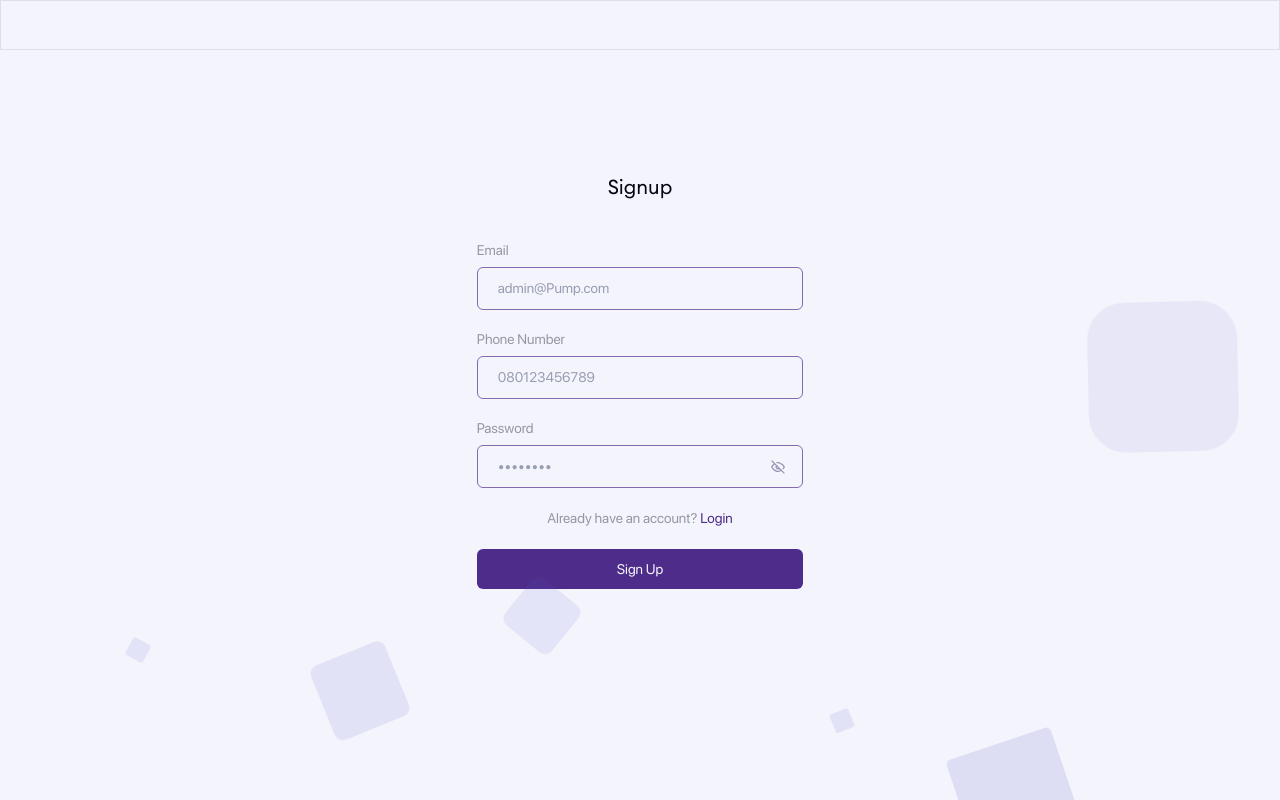
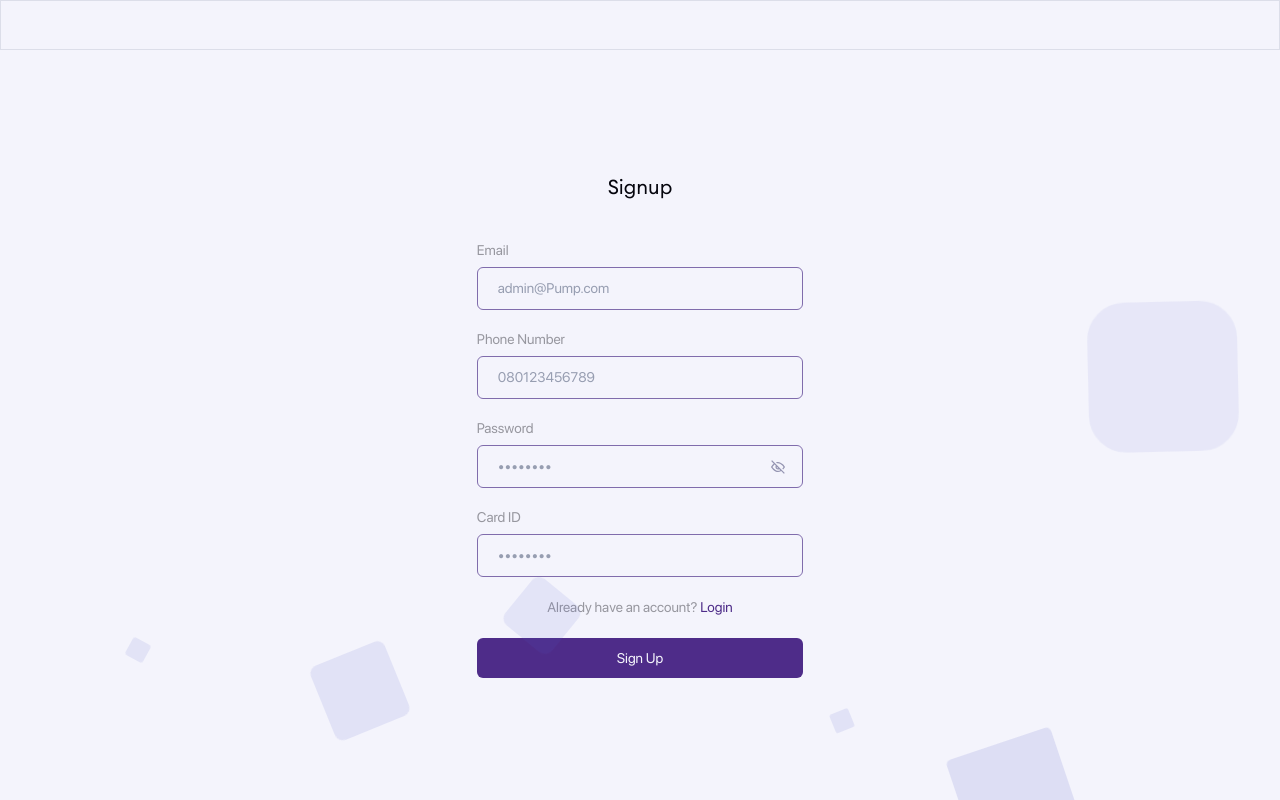
Before and after one commit to kaydist/new-user-pump, a React (Create React App) app: page /sign-up in a window 1280 px wide. Built offline with nearby package versions, Linux system fonts and the light colour scheme.

Commit message:
added card id into signup

```diff
--- a/src/pages/auth/sign-up.jsx
+++ b/src/pages/auth/sign-up.jsx
@@ -29,7 +29,7 @@ export default function SignUp() {
   // }
 
   const formik = useFormik({
-    initialValues: { email: "", password: "", phone_number: "", card_id: '' },
+    initialValues: { email: "", password: "", phone_number: "", card_id: "" },
 
     validate: (values) => {
       const errors = {};
@@ -156,7 +156,26 @@ export default function SignUp() {
           </p>
         </div>
 
+        <div className="form-row">
+          <label className="block leading-[18px]">Card ID</label>
 
+          <div className="between input-container w-full">
+            <input
+              name="card_id"
+              onChange={formik.handleChange}
+              onBlur={formik.handleBlur}
+              value={formik.values.card_id}
+              placeholder="••••••••"
+              className="input bg-inherit w-full border-0 focus:border-0"
+            />
+          </div>
+
+          <p className="form-error">
+            {formik.errors.card_id &&
+              formik.touched.card_id &&
+              formik.errors.card_id}
+          </p>
+        </div>
 
         <div className="form-row w-full">
           <label className="text-center block mx-auto w-full">
```
